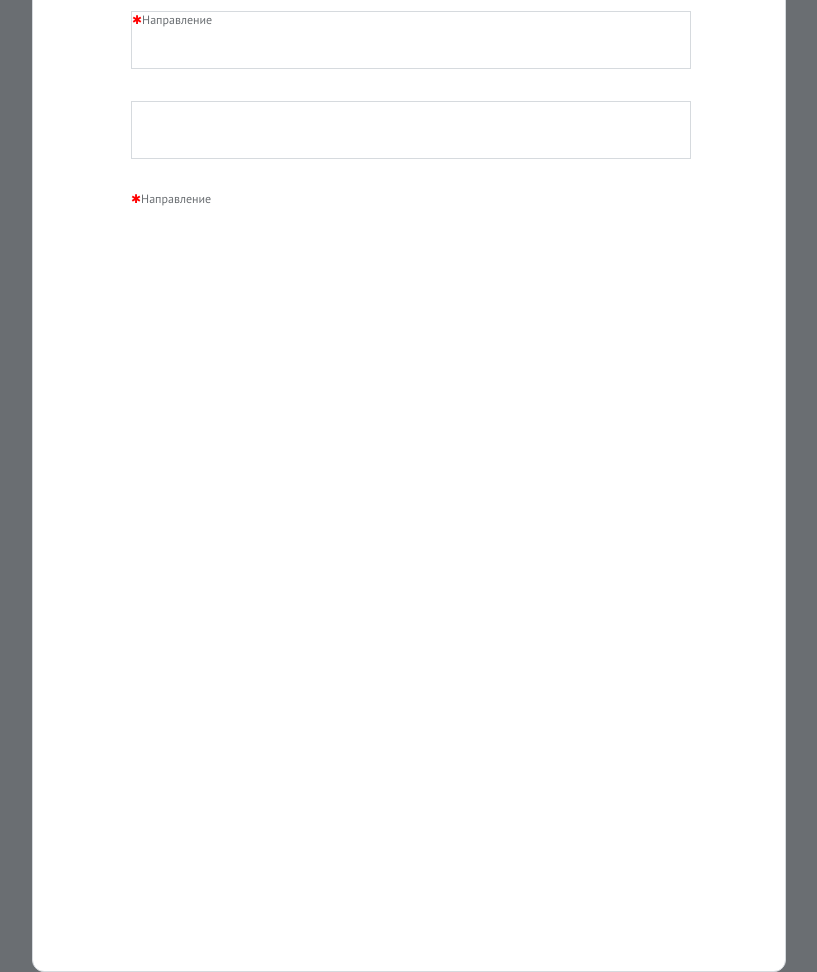
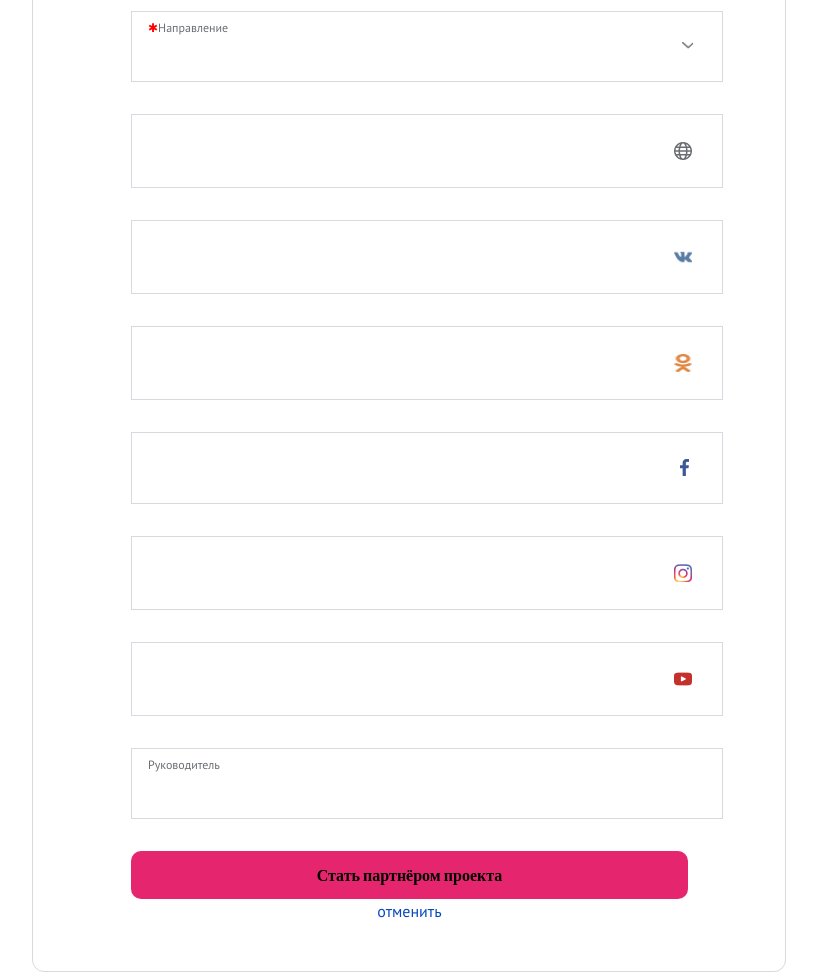
Before and after one commit to Vera869/test-Bh, a plain HTML site: page index.html in a window 1280 px wide. Shown: the part 480-1452 px from the top of the page, without its empty margins (231-1048 px from the left). Drawn offline with Linux system fonts and the light colour scheme.

Commit message:
+finished Modal

```diff
--- a/index.css
+++ b/index.css
@@ -5,12 +5,12 @@
 .body{
    width: 100vw;
    min-height: 100vh;
-   background-color: #6A6E72;
+   /* background-color: #6A6E72; */
 }
 .app{
    width: 100vw;
    min-height: 100vh;
-   background-color: #6A6E72;
+   /* background-color: #6A6E72; */
 }
 .modal {
    max-width: 754px;
@@ -34,7 +34,6 @@
    text-align: left;
    color: #0C1014;
 }
-
 /* верхний блок profile личные данные и фото */
 .modal__profile {
    display: flex;
@@ -45,7 +44,6 @@
    display: flex;
    flex-direction: column;
    gap: 32px;
-   position: relative;
 }
 .inputs-box__input-blok {
    width: 362px;
@@ -63,10 +61,10 @@
    font-size: 16px;
    font-weight: 400;
    line-height: 24px;
+   text-align: left;
 }
 .lable {
    display: flex;
-   flex-direction: column;
    font-family: PT Sans;
    font-size: 12px;
    font-weight: 400;
@@ -97,7 +95,6 @@
    height: 175px;
    padding: 5.83px;
 }
-
 /* Блок с большими инпутами */
 .modal__input-box {
    display: flex;
@@ -105,10 +102,12 @@
    width: 558px;
    height: 56px;
    border: 1px solid #D6DADE;
+   padding: 8px 16px;
 }
 .input-box {
    display: flex;
 }
+
 .input-box__input {
    outline:none;
    border: none;
@@ -123,16 +122,27 @@
 }
 [list]::-webkit-calendar-picker-indicator {
    display: none !important;
- }
-.input-box__icon {
+}
+.input-box__icon{
    width: 11.25px;
    height: 6.51px;
    align-items: center;
    margin: 6px 8px;
    color: #6A6E72;
+}
+.input-box__icon_small-18 {
+   width: 18px;
+   height: 18px;
+   padding: 19px 3px 19px 0px;
+}
+.input-box__icon_big-22 {
+   width: 22px;
+   height: 22px;
+   padding: 15px 0px;
+}
 
-}
 /* Блок с кнопками */
+
 .button-box {
    display: flex;
    flex-direction: column;
--- a/index.html
+++ b/index.html
@@ -1,3 +1,4 @@
+
 <!DOCTYPE html>
 <html lang="en">
 <head>
@@ -48,58 +49,68 @@
             </div>
             <div class="input-box">
                <input class="input-box__input" input type="text" required  list="area"/>
-               <img src="./img/icon-color.png" class="input-box__icon"/>
+               <img src="./img/arrow.png" class="input-box__icon"/>
                <datalist class="input-box__datalist" id="area">
                   <option value="Экономика"></option>
                   <option value="Информационные технологии"></option>
                   <option value="Высший и средний менеджмент"></option>
                   <option value="Медицина, фармацевтика "></option>
                   <option value="Продажи, обслуживание клиентов "></option>
+                  <option value="Высший и средний менеджмент"></option>
+                  <option value="Медицина, фармацевтика "></option>
+                  <option value="Продажи, обслуживание клиентов "></option>
                   <option value="Другое"></option>
-               </datalist>
+                  </datalist>
             </div>
          </div>
-         <div class="modal__input-box"></div>
-            <div class="lable">
-               <span class="lable__span">✱<span class="lable__txt">Направление</span></span>
+         <div class="modal__input-box">
+            <div class="input-box">
+               <input class="input-box__input" input type="text" required />
+               <img src="./img/global.png" class="input-box__icon_small-18"/>
             </div>
-            <input class="input-box__input" input type="text" required />
          </div>
          <div class="modal__input-box">
-            <div class="lable">
-               <span class="lable__span">✱<span class="lable__txt">Направление</span></span>
+            <div class="input-box">
+               <input class="input-box__input" input type="text" required />
+               <img src="./img/VK.png" class="input-box__icon_small-18"/>
             </div>
-            <input class="input-box__input" input type="text" required />
          </div>
          <div class="modal__input-box">
-            <div class="lable">
-               <span class="lable__span">✱<span class="lable__txt">Направление</span></span>
+            <div class="input-box">
+               <input class="input-box__input" input type="text" required />
+               <img src="./img/OK.png" class="input-box__icon_small-18"/>
             </div>
-            <input class="input-box__input" input type="text" required />
          </div>
          <div class="modal__input-box">
-            <div class="lable">
-               <span class="lable__span">✱<span class="lable__txt">Направление</span></span>
+            <div class="input-box">
+               <input class="input-box__input" input type="text" required />
+               <img src="./img/facebook.png" class="input-box__icon_big-22"/>
             </div>
-            <input class="input-box__input" input type="text" required />
-
          </div>
          <div class="modal__input-box">
-            <div class="lable">
-               <span class="lable__span">✱<span class="lable__txt">Направление</span></span>
+            <div class="input-box">
+               <input class="input-box__input" input type="text" required />
+               <img src="./img/Instagram.png" class="input-box__icon_small-18"/>
             </div>
-            <input class="input-box__input" input type="text" required />
          </div>
          <div class="modal__input-box">
-            <div class="lable">
-               <span class="lable__span">✱<span class="lable__txt">Направление</span></span>
+            <div class="input-box">
+               <input class="input-box__input" input type="text" required />
+               <img src="./img/youtube.png" class="input-box__icon_small-18"/>
             </div>
-            <input class="input-box__input" input type="text" required />
          </div>
+         <div class="modal__input-box">
+            <span class="lable__txt">Руководитель</span></span>
+            <div class="input-box">
+               <input class="input-box__input" input type="text" required />
+            </div>
+         </div>
+
          <div class="button-box">
             <button class="button-box__button">Стать партнёром проекта</button>
             <a class="button-box__button_link">отменить</a>
          </div>
+
       </form>
    </div>
 </body>
```
